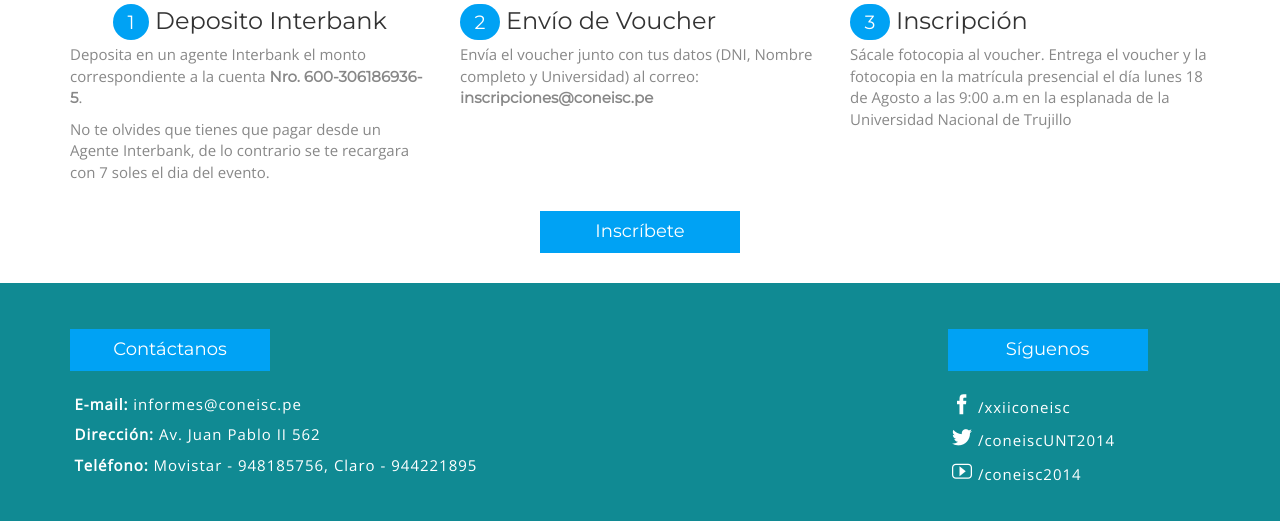
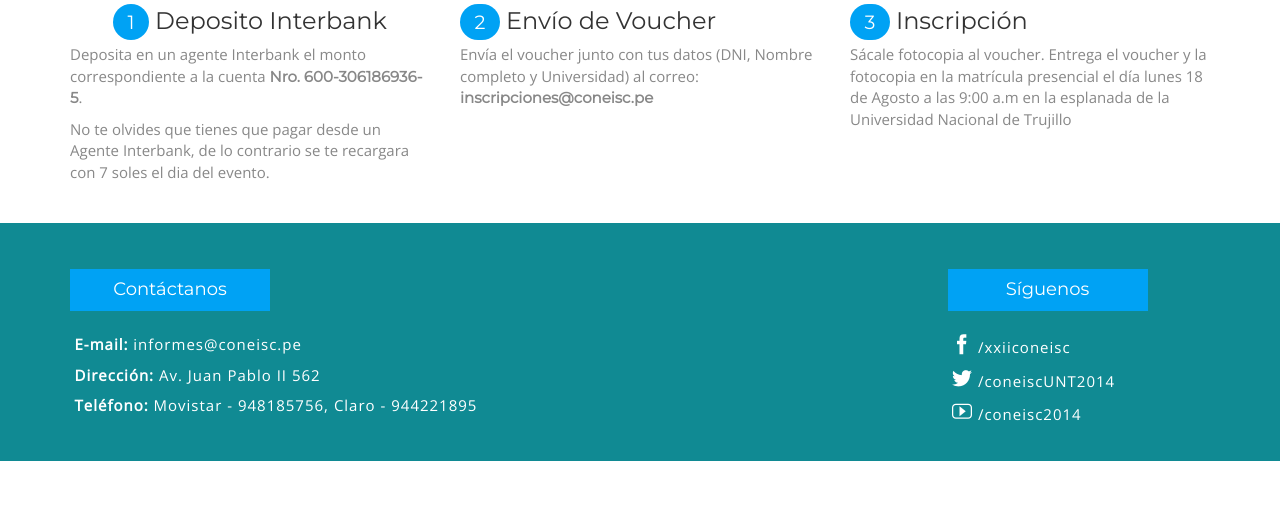
Before and after one commit to jhonazsh/coneisc, a PHP site: page /inscripcion.php in a window 1280 px wide. Shown: the part 292-813 px from the top of the page. After the commit the page ends 753 px from the top, so only its background shows below. Run offline with PHP 8.4, Linux system fonts and the light colour scheme; some libraries are stand-ins or nearby versions.

Commit message:
delete button inscripcion

```diff
--- a/inscripcion.php
+++ b/inscripcion.php
@@ -50,11 +50,11 @@ Inscripciones a Coneisc 2014
           </div>
         </div>
       </div>
-      <div class="alinear-centro">
+      <!--<div class="alinear-centro">
         <a class="btn btn-azul" type="button" href="http://zenco.me/matricula/" target="_blank">
           Inscríbete
         </a>
-      </div>
+      </div>-->
 
     </section>
 
```
